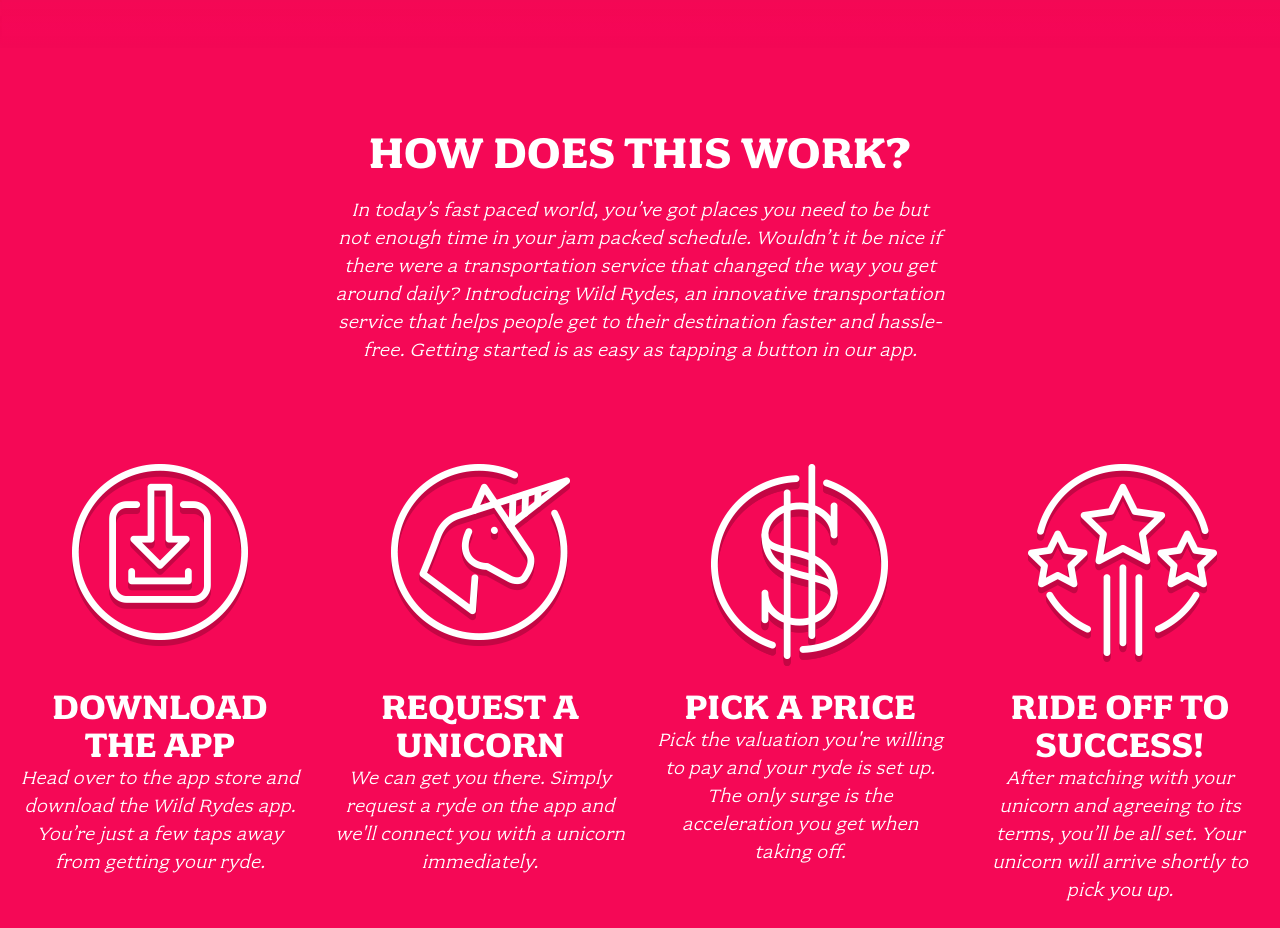
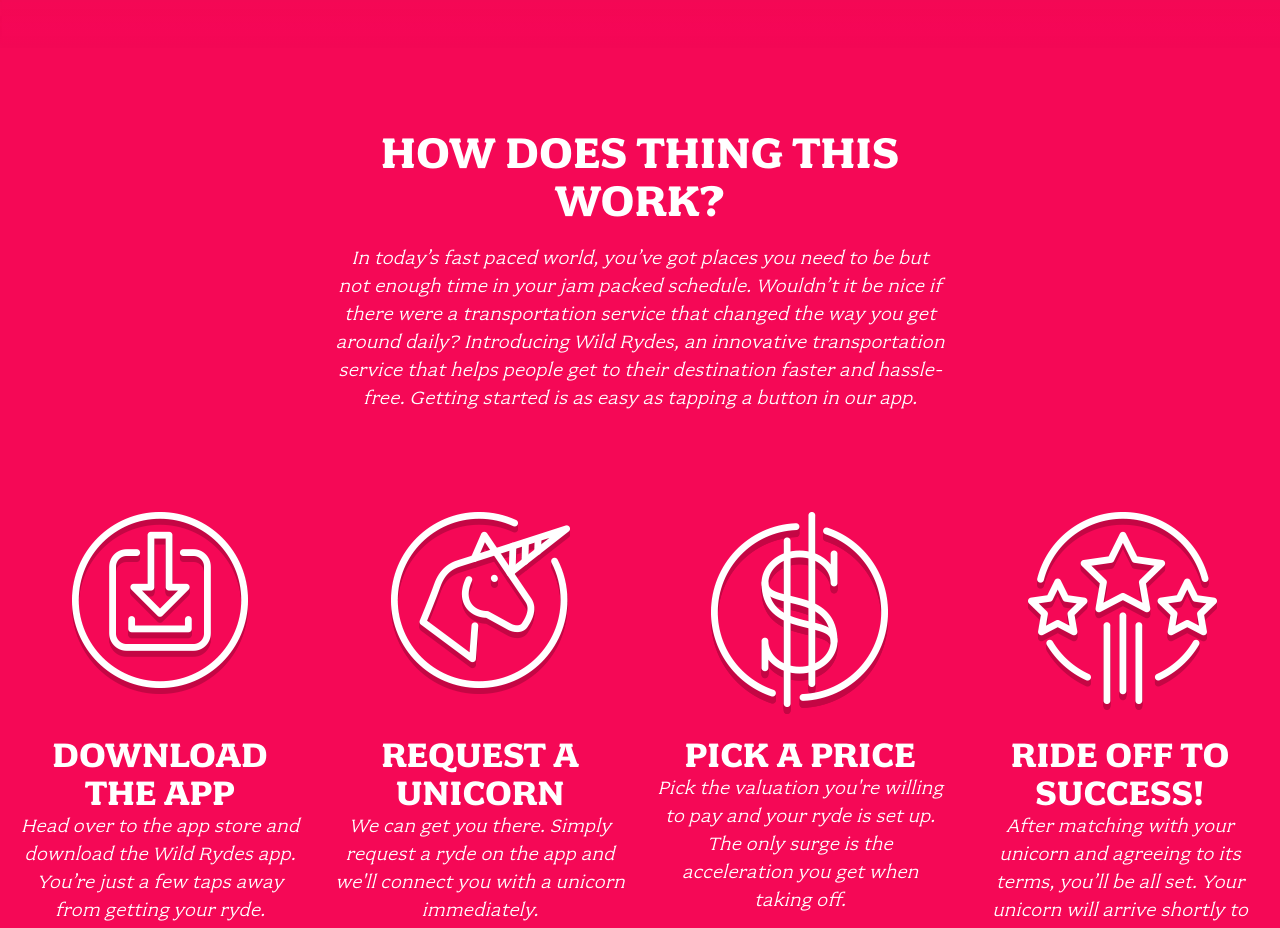
Before and after one commit to bhupendersingh1234/wildrydes-site, a plain HTML site: page index.html in a window 1280 px wide. Shown: the part 900-1828 px from the top of the page. Drawn offline with Linux system fonts and the light colour scheme.

Commit message:
Update index.html

```diff
--- a/index.html
+++ b/index.html
@@ -30,7 +30,7 @@
 
   <section class="home-about">
     <div class="row column large-9 xlarge-6 xxlarge-4">
-      <h2 class="section-title">How Does This Work?</h2>
+      <h2 class="section-title">How Does Thing This Work?</h2>
       <p class="content">
         In today’s fast paced world, you’ve got places you need to be but not enough time in your jam packed schedule. Wouldn’t it be nice if there were a transportation service that changed the way you get around daily? Introducing Wild Rydes, an innovative transportation service that helps people get to their destination faster and hassle-free. Getting started is as easy as tapping a button in our app.
       </p>
```
